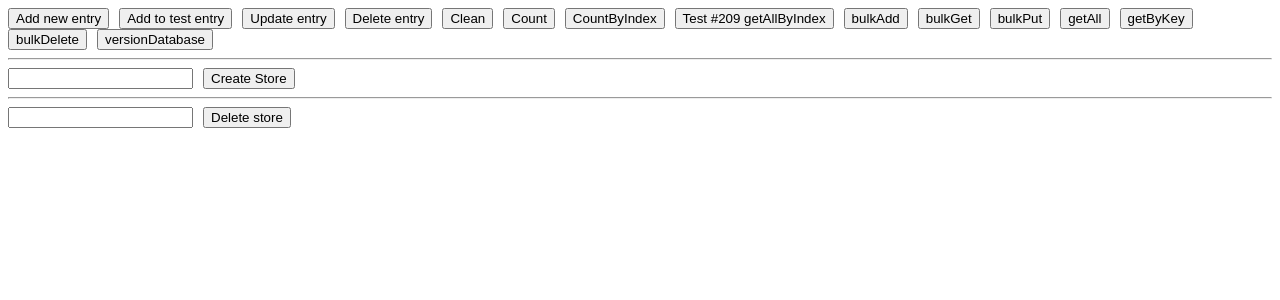
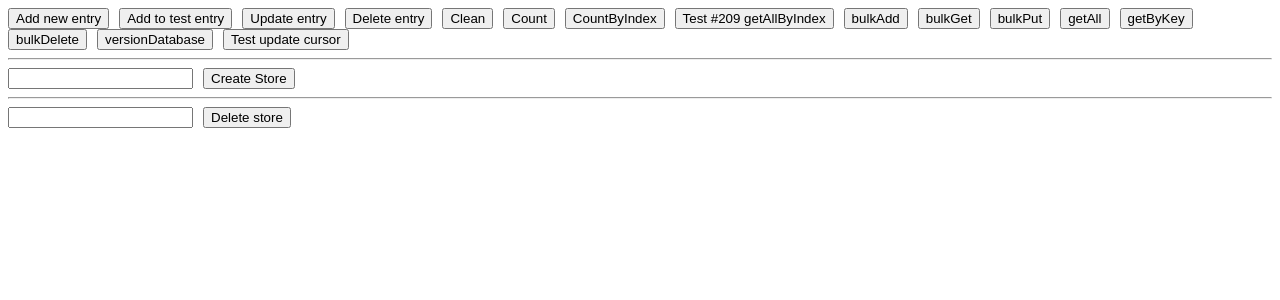
Before and after one commit to assuncaocharles/ngx-indexed-db, an Angular app: page / in a window 1280 px wide. Shown: the top 300 px of the page. Built offline with nearby package versions, Linux system fonts and the light colour scheme.

Commit message:
fix mode connection in open cursor. Change from readonly to readwrite

```diff
--- a/package.json
+++ b/package.json
@@ -1,6 +1,6 @@
 {
   "name": "ngx-indexed-db",
-  "version": "19.0.0",
+  "version": "19.0.1",
   "files": [
     "dist/ngx-indexed-db/**/*"
   ],
--- a/projects/ngx-indexed-db/package.json
+++ b/projects/ngx-indexed-db/package.json
@@ -2,7 +2,7 @@
   "name": "ngx-indexed-db",
   "author": "Charles Assunção",
   "description": "Angular wrapper to IndexedDB database.",
-  "version": "19.0.0",
+  "version": "19.0.1",
   "license": "ISC",
   "private": false,
   "keywords": [
--- a/projects/ngx-indexed-db/src/lib/ngx-indexed-db.service.ts
+++ b/projects/ngx-indexed-db/src/lib/ngx-indexed-db.service.ts
@@ -533,7 +533,7 @@ export class NgxIndexedDBService {
       openDatabase(this.indexedDB, this.dbConfig.name, this.dbConfig.version)
         .then((db) => {
           validateBeforeTransaction(db, storeName, (e) => obs.error(e));
-          const transaction = createTransaction(db, optionsGenerator(DBMode.readonly, storeName, obs.error));
+          const transaction = createTransaction(db, optionsGenerator(DBMode.readwrite, storeName, obs.error));
           const objectStore = transaction.objectStore(storeName);
           const request = keyRange === undefined ? objectStore.openCursor() : objectStore.openCursor(keyRange, direction);
 
--- a/projects/playground/src/app/app.component.html
+++ b/projects/playground/src/app/app.component.html
@@ -13,6 +13,7 @@
 <button (click)="getByKey()">getByKey</button>
 <button (click)="bulkDelete()">bulkDelete</button>
 <button (click)="versionDatabase()">versionDatabase</button>
+<button (click)="testUpdateCursor()">Test update cursor</button>
 <hr />
 <div>
   <input type="text" [(ngModel)]="storeName" name="store" #store />
--- a/projects/playground/src/app/app.component.ts
+++ b/projects/playground/src/app/app.component.ts
@@ -2,10 +2,11 @@ import { NgxIndexedDBService } from './../../../ngx-indexed-db/src/lib/ngx-index
 import { forkJoin, of, throwError } from 'rxjs';
 import { catchError, switchMap, tap, throttle } from 'rxjs/operators';
 import { Component } from '@angular/core';
+
 @Component({
   selector: 'app-root',
   templateUrl: './app.component.html',
-  styleUrls: ['./app.component.scss'],
+  styleUrls: ['./app.component.scss']
 })
 export class AppComponent {
   title = 'playground';
@@ -20,8 +21,8 @@ export class AppComponent {
   add(): void {
     //prepare random person data with or without email for count by index
     let randomPerson = {
-      name: `charles number ${Math.random() * 10}`,
-    }
+      name: `charles number ${Math.random() * 10}`
+    };
     if (Math.random().toFixed(0) === '1') {
       randomPerson['email'] = `email number ${Math.random() * 10}`;
     }
@@ -54,7 +55,7 @@ export class AppComponent {
   addToTest(): void {
     this.dbService
       .add('test', {
-        name: `charles number`,
+        name: `charles number`
       })
       .pipe(
         catchError((x) => {
@@ -79,7 +80,7 @@ export class AppComponent {
   bulkPut(): void {
     const people = [];
     for (let i = 0; i < 100_000; ++i) {
-      people.push({name: `charles number ${Math.random() * 10}`, email: `email number ${Math.random() * 10}`});
+      people.push({ name: `charles number ${Math.random() * 10}`, email: `email number ${Math.random() * 10}` });
     }
     this.dbService.bulkPut('people', people).subscribe((result) => {
       console.log('result: ', result);
@@ -135,8 +136,8 @@ export class AppComponent {
       storeConfig: { keyPath: 'id', autoIncrement: true },
       storeSchema: [
         { name: 'name', keypath: 'name', options: { unique: false } },
-        { name: 'email', keypath: 'email', options: { unique: false } },
-      ],
+        { name: 'email', keypath: 'email', options: { unique: false } }
+      ]
     };
 
     this.dbService.createObjectStore(storeSchema);
@@ -159,15 +160,32 @@ export class AppComponent {
     forkJoin([
       this.dbService.add('people', {
         name: `desmond`,
-        email: `email number ${Math.random() * 10}`,
+        email: `email number ${Math.random() * 10}`
       }),
       this.dbService.add('people', {
         name: `desmond`,
-        email: `email number ${Math.random() * 10}`,
-      }),
+        email: `email number ${Math.random() * 10}`
+      })
     ])
       .pipe(switchMap(() => this.dbService.getAllByIndex('people', 'name', IDBKeyRange.only('desmond'))))
       .subscribe((result) => console.log(result));
+  }
+
+  testUpdateCursor() {
+    this.dbService.openCursor('people', undefined, 'prev').subscribe((evt) => {
+      const cursor = (evt.target as IDBOpenDBRequest).result as any as IDBCursorWithValue;
+
+      if (cursor) {
+        const item = cursor.value;
+
+        item.name = `${item.name} ${Math.random() * 10}`;
+
+        cursor.update(item);
+        cursor.continue();
+      } else {
+        console.log('Not found');
+      }
+    });
   }
 
   public async versionDatabase(): Promise<void> {
```
